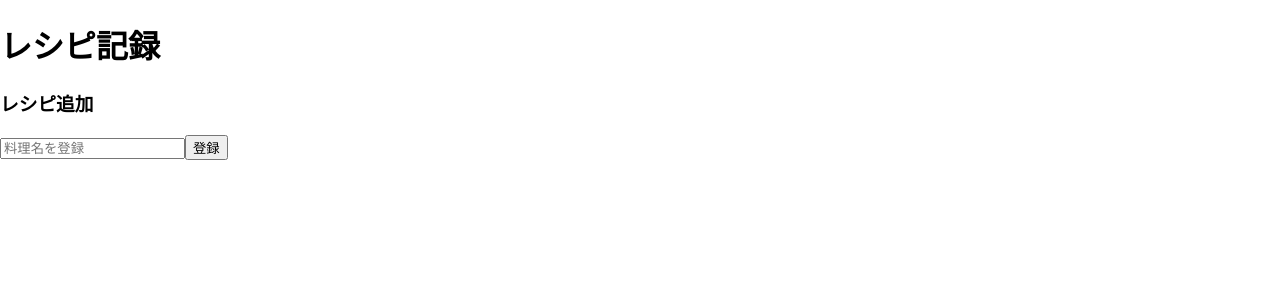
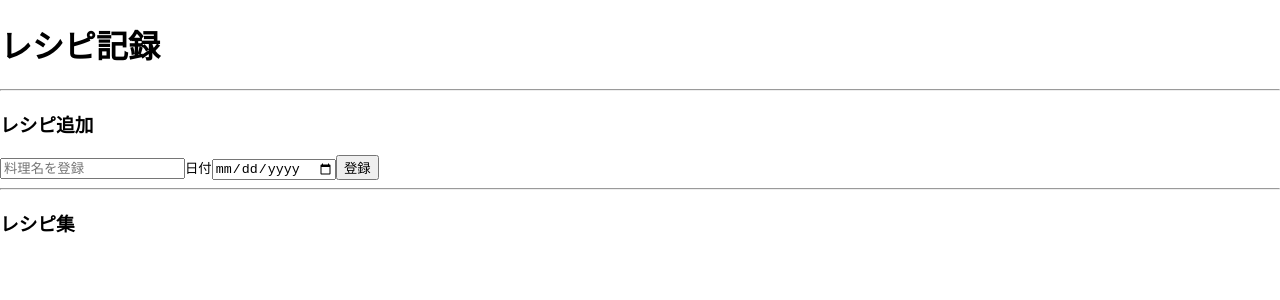
Before and after one commit to s1f102302753/recipe-record, a React (Create React App) app: page / in a window 1280 px wide. Shown: the top 300 px of the page. Built offline with nearby package versions, Linux system fonts and the light colour scheme.

Commit message:
レシピのリスト表示機能追加

```diff
--- a/src/App.js
+++ b/src/App.js
@@ -1,17 +1,26 @@
 import React, { useState } from "react";
+import RecipeList from "./RecipeList";
 
 function App() {
-  const [foodName, setFoodName] = useState([]);
-  const [recipe, setRecipe] = useState("");
+  const [foodName, setFoodName] = useState("");
+  const [date, setDate] = useState("");
+  const [recipes, setRecipes] = useState([]);
 
   const onChangeFoodName = (e) => {
     setFoodName(e.target.value);
   };
 
+  const onChangeDate = (e) => {
+    setDate(e.target.value);
+  };
+
   const handleSubmit = (e) => {
     e.preventDefault();
-    console.log("料理:", foodName);
-    setFoodName("");
+    if (foodName.trim() && date) {
+      setRecipes([...recipes, {foodName, date}]);
+      setFoodName("");
+      setDate("");
+    }
   };
 
   return (
@@ -20,6 +29,7 @@ function App() {
         <h1>レシピ記録</h1>
       </div>
 
+      <hr />
       <div className="add-recipe">
         <h3>レシピ追加</h3>
         <form onSubmit={handleSubmit}>
@@ -28,8 +38,19 @@ function App() {
             onChange={onChangeFoodName}
             placeholder="料理名を登録"
           />
+          <small>日付</small>
+          <input
+            type="date"
+            value={date}
+            onChange={onChangeDate}
+          />
           <button type="submit">登録</button>
         </form>
+      </div>
+
+      <hr />
+      <div className="recipe-list">
+        <RecipeList recipes={ recipes } />
       </div>
     </>
   );
--- /dev/null
+++ b/src/RecipeList.js
@@ -0,0 +1,19 @@
+import React, { useState, useEffect } from 'react'
+
+const recipeList = ({ recipes }) => {
+    return (
+        <div>
+            <h3>レシピ集</h3>
+            <ul>
+                {recipes.map((recipe, index) => (
+                    <li key={index} className="recipe-item">
+                        <span className="recipe-name">{recipe.foodName} : </span>
+                        <span className="recipe-date">{recipe.date}</span>
+                    </li>
+                ))}
+            </ul>
+        </div>
+    );
+};
+
+export default recipeList
```
Also changed, not shown: src/logo.svg (deleted).
